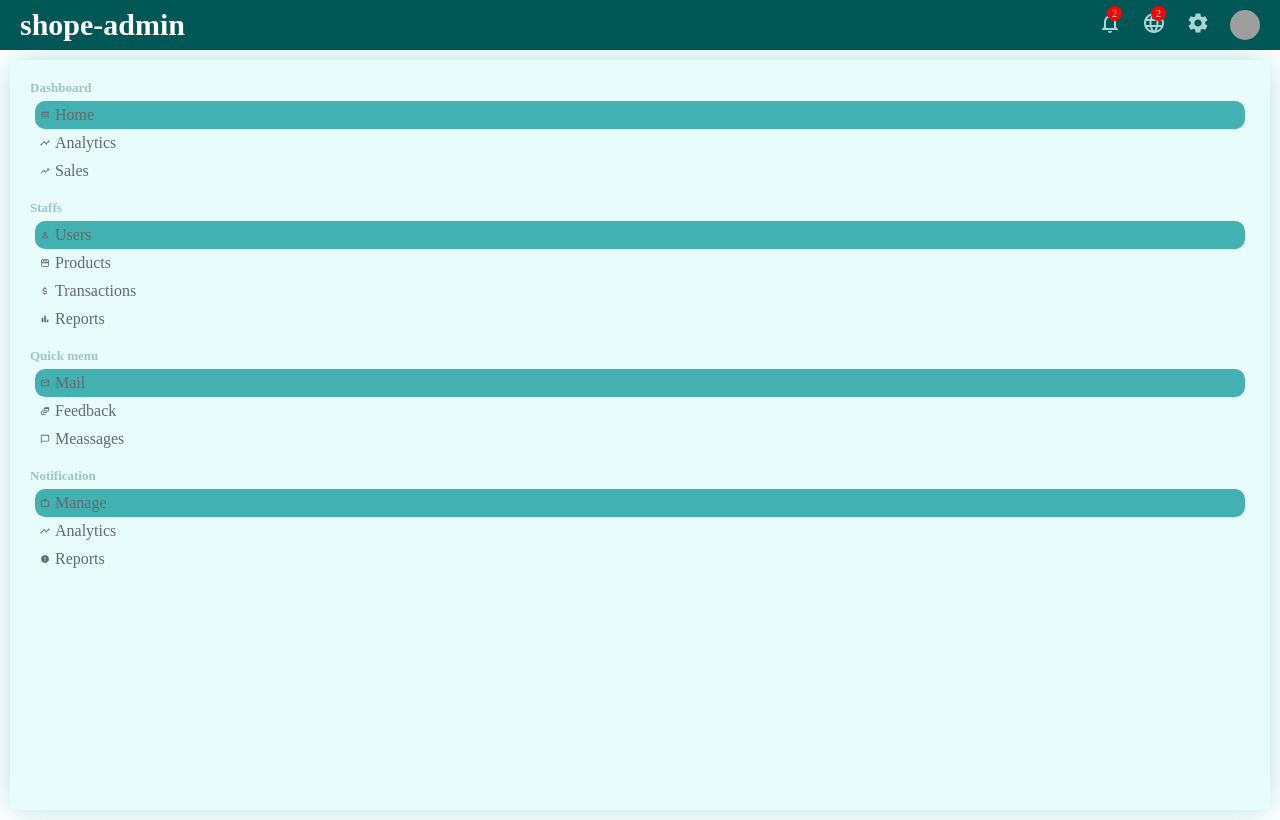
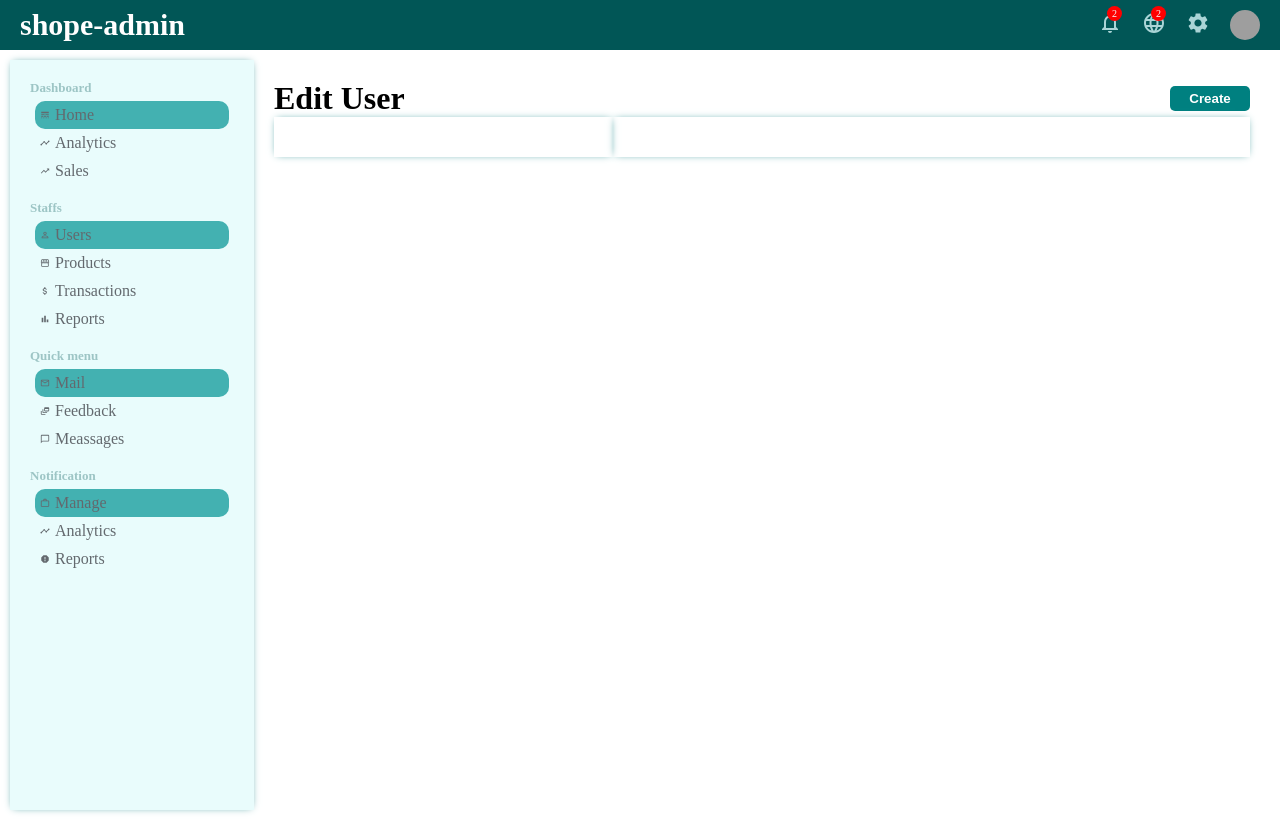
Before and after one commit to vishnuvvv/e-commerce-app-admin-ui, a React (Create React App) app: page /user/1 in a window 1280 px wide. Built offline with nearby package versions, Linux system fonts and the light colour scheme; grey boxes are pictures that could not be loaded; a web font is replaced by a local one.

Commit message:
"modified"

```diff
--- a/src/App.js
+++ b/src/App.js
@@ -3,9 +3,9 @@ import "./App.css";
 import Navbar from "./components/navbar/Navbar";
 import Sidebar from "./components/sidebar/Sidebar";
 import { BrowserRouter, Routes, Route } from "react-router-dom";
-
+import User from "./pages/user/User";
 const Home = lazy(() => import("./pages/home/Home.jsx"));
-const Userlist = lazy(() => import("./pages/useList/Userlist"));
+const Userlist = lazy(() => import("./pages/userlist/Userlist"));
 
 const App = () => {
   return (
@@ -17,6 +17,7 @@ const App = () => {
           <Routes>
             <Route exact path="/" element={<Home />} />
             <Route path="/users" element={<Userlist />} />
+            <Route path="/user/:userId" element={<User />} />
           </Routes>
         </Suspense>
       </div>
--- a/src/components/sidebar/Sidebar.css
+++ b/src/components/sidebar/Sidebar.css
@@ -4,9 +4,9 @@
   background-color: rgb(233, 252, 252);
   position: sticky;
   top: 50px;
-  box-shadow: 0px 0px 30px -4px rgba(53, 171, 171, 0.46);
-  -webkit-box-shadow: 0px 0px 30px -4px rgba(53, 171, 171, 0.46);
-  -moz-box-shadow: 0px 0px 30px -4px rgba(53, 171, 171, 0.46);
+  -webkit-box-shadow: 0px 0px 8px -3px rgba(40, 141, 143, 1);
+  -moz-box-shadow: 0px 0px 8px -3px rgba(40, 141, 143, 1);
+  box-shadow: 0px 0px 8px -3px rgba(40, 141, 143, 1);
 }
 .sidebar-wrapper {
   padding: 20px;
--- a/src/pages/user/User.css
+++ b/src/pages/user/User.css
@@ -0,0 +1,36 @@
+.user-details {
+  flex: 4;
+  padding: 20px;
+}
+.user-title-container {
+  display: flex;
+  align-items: center;
+  justify-content: space-between;
+}
+.user-add-button {
+  width: 80px;
+  border: none;
+  padding: 5px;
+  background-color: teal;
+  border-radius: 5px;
+  cursor: pointer;
+  color: white;
+  font-weight: 600;
+}
+.user-detail-container {
+  display: flex;
+}
+.user-show {
+  flex: 1;
+  padding: 20px;
+  -webkit-box-shadow: 0px 0px 8px -3px rgba(40, 141, 143, 1);
+  -moz-box-shadow: 0px 0px 8px -3px rgba(40, 141, 143, 1);
+  box-shadow: 0px 0px 8px -3px rgba(40, 141, 143, 1);
+}
+.user-update {
+  flex: 2;
+  padding: 20px;
+  -webkit-box-shadow: 0px 0px 8px -3px rgba(40, 141, 143, 1);
+  -moz-box-shadow: 0px 0px 8px -3px rgba(40, 141, 143, 1);
+  box-shadow: 0px 0px 8px -3px rgba(40, 141, 143, 1);
+}
--- a/src/pages/user/User.jsx
+++ b/src/pages/user/User.jsx
@@ -2,7 +2,18 @@ import React from "react";
 import "./User.css";
 
 const User = () => {
-  return <div>User</div>;
+  return (
+    <div className="user-details">
+      <div className="user-title-container">
+        <h1 className="user-title">Edit User</h1>
+        <button className="user-add-button">Create</button>
+      </div>
+      <div className="user-detail-container">
+        <div className="user-show"></div>
+        <div className="user-update"></div>
+      </div>
+    </div>
+  );
 };
 
 export default User;
--- a/src/pages/useList/Userlist.css
+++ b/src/pages/userlist/Userlist.css
@@ -1,6 +1,9 @@
 .user-list {
   flex: 4;
   margin-left: 10px;
+  -webkit-box-shadow: 0px 0px 8px -3px rgba(40, 141, 143, 1);
+  -moz-box-shadow: 0px 0px 8px -3px rgba(40, 141, 143, 1);
+  box-shadow: 0px 0px 8px -3px rgba(40, 141, 143, 1);
 }
 
 .user-list-user {
```
Also changed, not shown: src/pages/userlist/Userlist.jsx (renamed from src/pages/useList/Userlist.jsx).
